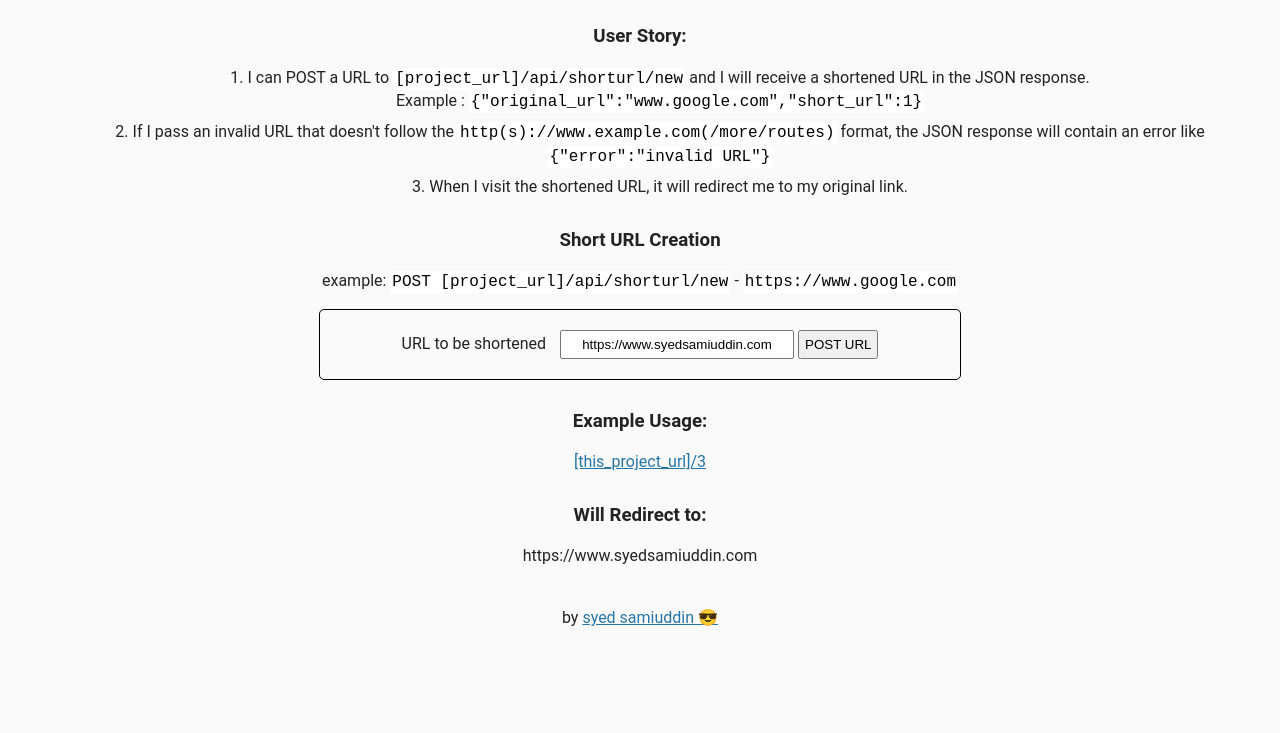
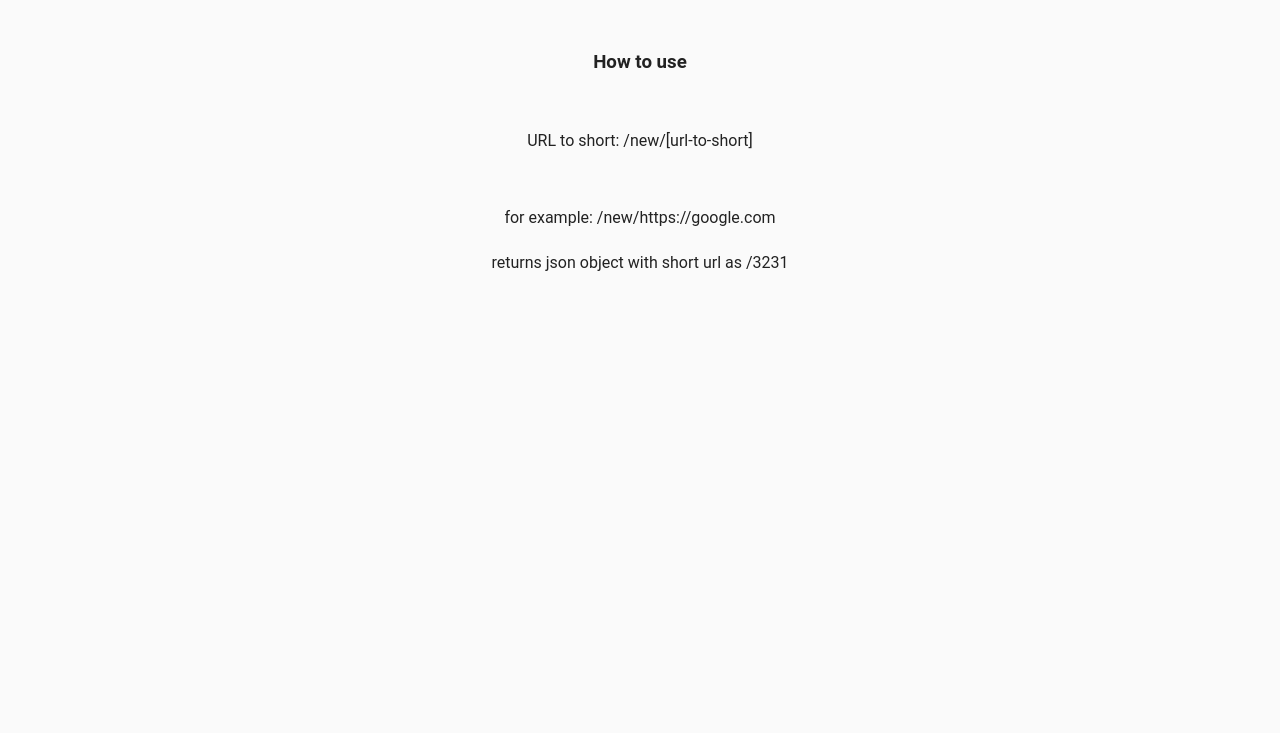
Before and after one commit to SuperSaiyanSami/FCC-URL-Shortener, a website: page View/index.html in a window 1280 px wide. Shown: the part 67-800 px from the top of the page. Drawn offline with Linux system fonts and the light colour scheme.

Commit message:
testing..

```diff
--- a/View/index.html
+++ b/View/index.html
@@ -6,36 +6,15 @@
     <title>URL Shortener Microservice</title>
   </head>
   <body>
-    <div class="container">
-      <h2>API Project: URL Shortener Microservice</h2>
-      <h3>User Story: </h3>
-      <ol>
-        <li>I can POST a URL to <code>[project_url]/api/shorturl/new</code> and I will receive a shortened URL in the JSON response.<br>Example : <code>{"original_url":"www.google.com","short_url":1}</code></li>
-        <li>If I pass an invalid URL that doesn't follow the <code>http(s)://www.example.com(/more/routes)</code> format, the JSON response will contain an error like <code>{"error":"invalid URL"}</code><br>
-        <li>When I visit the shortened URL, it will redirect me to my original link.</li>
-      </ol>
-
-      <h3>Short URL Creation </h3>
-      <p>
-        example: <code>POST [project_url]/api/shorturl/new</code> - <code>https://www.google.com</code>
-      </p>
-      <form action="/api/shorturl/new" method="POST">
-        <label for="url_input">URL to be shortened</label>
-        <input id="url_input" type="text" name="url" value="https://www.syedsamiuddin.com">
-        <input type="submit" value="POST URL">
-      </form>
-      <h3>Example Usage:</h3>
-      <a href="https://urlshortenersyed.herokuapp.com/3247">
-        [this_project_url]/3
-      </a>
-
-      <h3>Will Redirect to:</h3>
-      <p>https://www.syedsamiuddin.com</p>
-    </div>
-    <div class="footer">
-      <p>
-        by <a href="https://www.syedsamiuddin.com">syed samiuddin 😎</a>
-      </p>
-    </div>
- </body>
+    <h1>URL Shortener Microservice</h1>
+    <br />
+    <h3>How to use</h3>
+    <br />
+    <p>URL to short: /new/[url-to-short]</p>
+    <br />
+    <p>
+      for example: /new/https://google.com <br /><br />
+      returns json object with short url as /3231
+    </p>
+  </body>
 </html>
```
Also changed, not shown: 1 other file.
